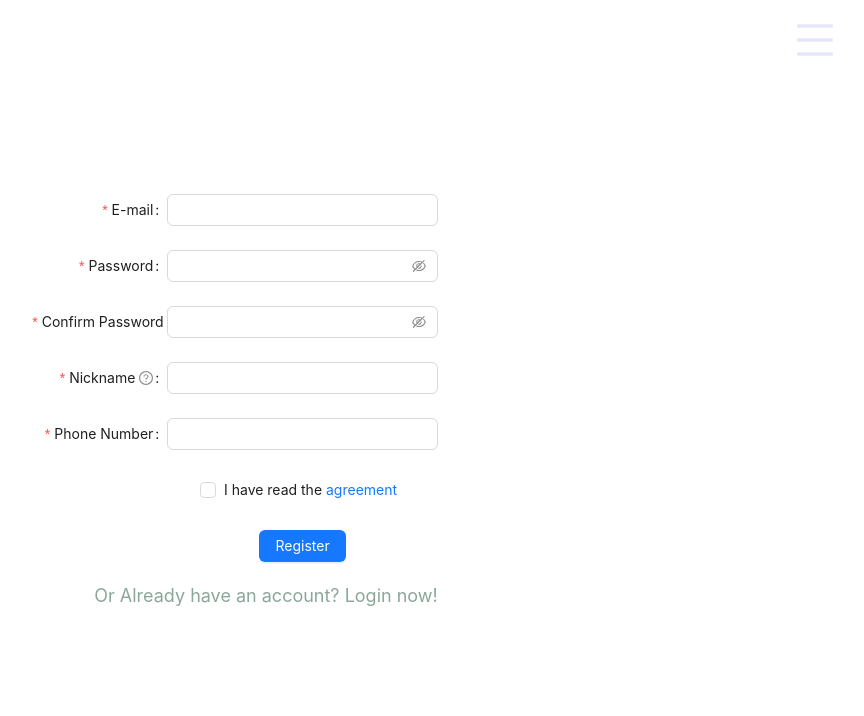
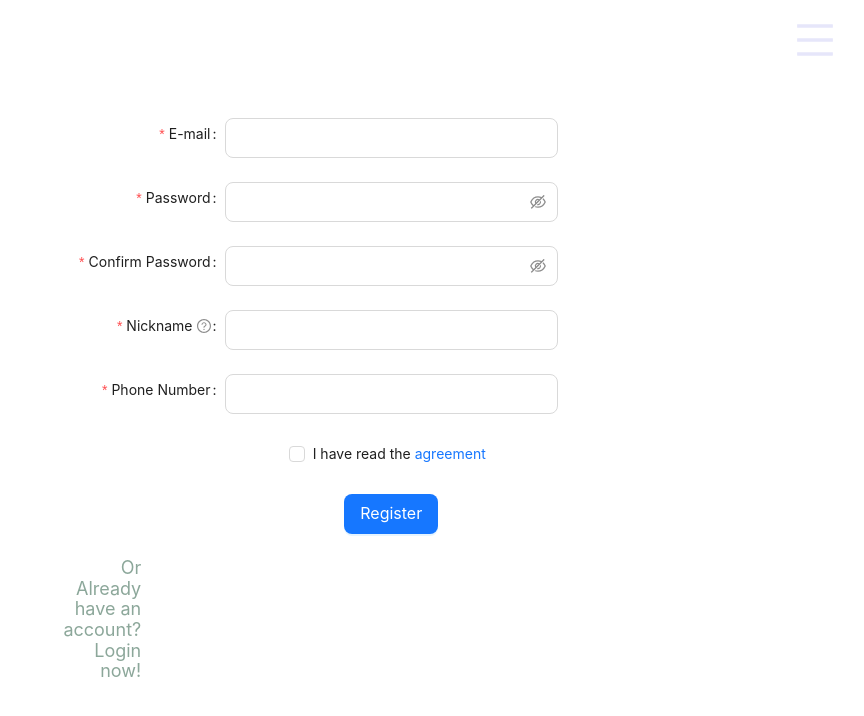
Before and after one commit to nanannannana/open-your-window, a React (Create React App) app: page /user/signin in a window 1280 px wide. Both pictures are taken after a click on the link "Or Register now!". Shown: the top 716 px of the page, without its empty margins (405-1269 px from the left). Built offline with nearby package versions, Linux system fonts and the light colour scheme; no server answers; a web font is replaced by a local one.

Commit message:
feat:회원가입 로그인  모달 수정, 버튼 수정, 레이아웃 수정

```diff
--- a/src/App.js
+++ b/src/App.js
@@ -14,6 +14,7 @@ import UniverseViewer from './components/universe/UniverseViewer';
 import SignIn_Main from './pages/SignIn_Main';
 import Window_Posts from './pages/Window_Main/Window_Posts';
 import SearchBar from './components/common/SearchBar';
+import MyInfo from './components/mypage/MyInfo';
 
 function App() {
   return (
@@ -28,7 +29,6 @@ function App() {
         <Route path="/window/postedit" element={<Window_PostEdit />} />
         {/* <Route path="/user/signin_up" element={<SignIn_SignUp_Main />} /> */}
         <Route path="/user/signin" element={<SignIn_Main />} />
-        <Route path="/user/mypage" element={<MyPage_Main />} />
         <Route path="/mypage" element={<MyPage_Main />} />
         <Route path="/search" element={<SearchBar />} />
         <Route path="*" element={<NotFound />} />
--- a/src/components/common/DrawerToggler.jsx
+++ b/src/components/common/DrawerToggler.jsx
@@ -107,7 +107,7 @@ export default function DrawerToggler() {
           {userid ? (
             <>
               <NavEl>
-                <Link to="/user/mypage" style={NavLinkSt}>
+                <Link to="/mypage" style={NavLinkSt}>
                   My Page
                 </Link>
               </NavEl>
--- a/src/components/mypage/DeleteUser.jsx
+++ b/src/components/mypage/DeleteUser.jsx
@@ -9,12 +9,11 @@ export default function DeleteUser() {
   const userid = localStorage.getItem('userid');
   console.log(userid);
   //   const [checkPW, setCheckPW] = useState(false);
-  const { confirm } = Modal;
 
   const checkDelUser = () => {
-    confirm({
-      title: '아름다운 사진들을 더이상 볼 수 없어요',
-      icon: <ExclamationCircleFilled />,
+    Modal.info({
+      width: 600,
+      title: '아름다운 사진들을 더 이상 볼 수 없어요',
       content: '정말 탈퇴하시겠습니까?',
       onOk() {
         delUserInfo(userid);
--- a/src/components/mypage/SignIn.jsx
+++ b/src/components/mypage/SignIn.jsx
@@ -5,17 +5,16 @@ import axios from 'axios';
 import { useNavigate } from 'react-router';
 import { setUser } from '../../store/modules/users';
 import { useDispatch } from 'react-redux';
-import { ExclamationCircleFilled } from '@ant-design/icons';
+// import { ExclamationCircleFilled } from '@ant-design/icons';
 
 export default function SignIn() {
   const dispatch = useDispatch();
   const navigate = useNavigate();
 
-  const { confirm } = Modal;
   const showConfirm = () => {
-    confirm({
+    Modal.success({
+      width: 600,
       title: 'Welcome',
-      icon: <ExclamationCircleFilled />,
       content: 'Share your window right now !',
       onOk() {
         navigate('/', { replace: true });
@@ -24,9 +23,9 @@ export default function SignIn() {
   };
 
   const showError = () => {
-    confirm({
+    Modal.warning({
+      width: 600,
       title: 'Try Again',
-      icon: <ExclamationCircleFilled />,
       content: 'You entered wrong email or password',
       onOk() {
         console.log('OK');
@@ -61,7 +60,7 @@ export default function SignIn() {
         initialValues={{
           remember: true,
         }}
-        style={{ maxWidth: 600 }}
+        style={{ width: 500 }}
         onFinish={onFinish}
         preserve={false}
       >
@@ -75,6 +74,7 @@ export default function SignIn() {
           ]}
         >
           <Input
+            size="large"
             prefix={<UserOutlined className="site-form-item-icon" />}
             placeholder="E-mail"
           />
@@ -89,6 +89,7 @@ export default function SignIn() {
           ]}
         >
           <Input
+            size="large"
             prefix={<LockOutlined className="site-form-item-icon" />}
             type="password"
             placeholder="Password"
@@ -106,6 +107,7 @@ export default function SignIn() {
 
         <Form.Item>
           <Button
+            size="large"
             type="primary"
             htmlType="submit"
             className="login-form-button"
--- a/src/components/mypage/SingIn_SignUp.jsx
+++ b/src/components/mypage/SingIn_SignUp.jsx
@@ -40,11 +40,7 @@ const tailFormItemLayout = {
 export default function SignIn_SignUp() {
   const [form] = Form.useForm();
   const navigate = useNavigate();
-  const [reSign, setReSign] = useState(false);
 
-  useEffect(() => {
-    console.log('reSigned');
-  }, [reSign]);
   // 회원가입
   const onFinish = async (values) => {
     console.log('Received values of form: ', values);
@@ -59,11 +55,10 @@ export default function SignIn_SignUp() {
       .catch((err) => console.log(err));
   };
 
-  const { confirm } = Modal;
   const showConfirm = () => {
-    confirm({
+    Modal.success({
+      width: 600,
       title: '회원가입이 완료되었습니다.',
-      icon: <ExclamationCircleFilled />,
       content: '로그인 후 이용해주세요 !',
       onOk() {
         // form.resetFields();
@@ -71,14 +66,14 @@ export default function SignIn_SignUp() {
       },
     });
   };
-  //// UI 시작/////////////////
+  /////////// UI 시작/////////////////
   return (
     <Form
       {...formItemLayout}
       form={form}
       name="register"
       onFinish={onFinish}
-      style={{ maxWidth: 600 }}
+      style={{ minWidth: 500 }}
       scrollToFirstError
     >
       <Form.Item
@@ -95,7 +90,7 @@ export default function SignIn_SignUp() {
           },
         ]}
       >
-        <Input />
+        <Input size="large" />
       </Form.Item>
 
       <Form.Item
@@ -109,7 +104,7 @@ export default function SignIn_SignUp() {
         ]}
         hasFeedback
       >
-        <Input.Password />
+        <Input.Password size="large" />
       </Form.Item>
 
       <Form.Item
@@ -134,7 +129,7 @@ export default function SignIn_SignUp() {
           }),
         ]}
       >
-        <Input.Password />
+        <Input.Password size="large" />
       </Form.Item>
 
       <Form.Item
@@ -149,7 +144,7 @@ export default function SignIn_SignUp() {
           },
         ]}
       >
-        <Input />
+        <Input size="large" />
       </Form.Item>
       <Form.Item
         name="phone"
@@ -161,11 +156,7 @@ export default function SignIn_SignUp() {
           },
         ]}
       >
-        <Input
-          style={{
-            width: '100%',
-          }}
-        />
+        <Input size="large" />
       </Form.Item>
       <Form.Item
         name="agreement"
@@ -185,7 +176,7 @@ export default function SignIn_SignUp() {
         </Checkbox>
       </Form.Item>
       <Form.Item {...tailFormItemLayout}>
-        <Button type="primary" htmlType="submit">
+        <Button type="primary" htmlType="submit" size="large">
           Register
         </Button>
       </Form.Item>
--- /dev/null
+++ b/src/components/universe/UniverseBtn.css
@@ -0,0 +1,4 @@
+.Univ_navBtn svg {
+  transform: scale(1.5);
+  color: #8ca79a;
+}
--- a/src/components/universe/UniverseBtn.jsx
+++ b/src/components/universe/UniverseBtn.jsx
@@ -1,15 +1,15 @@
 import React from 'react';
+import './UniverseBtn.css';
 import styled from 'styled-components';
 import Button from 'antd/lib/button';
 import Tooltip from 'antd/lib/tooltip';
-import { EastOutlined } from '@mui/icons-material';
-import { WestOutlined } from '@mui/icons-material';
+import { PictureFilled, RocketFilled } from '@ant-design/icons';
 import { useNavigate } from 'react-router';
 
 const MyBtn = styled(Button)`
   float: right;
   margin: 20px 100px 0 0;
-  transform: scale(1.2);
+  transform: scale(1.7);
 `;
 
 // const goPage = () => {
@@ -25,15 +25,10 @@ export default function UniverseBtn(props) {
     <>
       <Tooltip title={isGame ? 'Go UNIVERSE MAIN' : 'GO Game'}>
         <MyBtn
+          className="Univ_navBtn"
           type="text"
           size="large"
-          icon={
-            isGame ? (
-              <WestOutlined color="white" />
-            ) : (
-              <EastOutlined color="white" />
-            )
-          }
+          icon={isGame ? <PictureFilled /> : <RocketFilled />}
           onClick={() => {
             isGame
               ? navigate('/universe', { replace: true })
--- a/src/components/universe/UniverseHMPlayer.jsx
+++ b/src/components/universe/UniverseHMPlayer.jsx
@@ -116,7 +116,7 @@ export default function UniverseHMPlayer() {
   // UI 시작 ////////////////////////////////
   return (
     <Div1>
-      <HintBtn type="text" onClick={showHint}>
+      <HintBtn type="link" onClick={showHint}>
         {hint}
       </HintBtn>
       <MyDiv>
--- a/src/pages/MyPage_Main.jsx
+++ b/src/pages/MyPage_Main.jsx
@@ -38,7 +38,8 @@ const EmailandIconBox = styled.div`
 
 export default function MyPage_Main() {
   const dispatch = useDispatch();
-  const user_id = 'hello12@naver.com';
+  // const user_id = 'hello12@naver.com';
+  const user_id = localStorage.getItem('userid');
   const mypost = useSelector((state) => state.mypage.mypost);
   const change = useSelector((state) => state.mypage.change);
 
--- a/src/pages/SignIn_Main.jsx
+++ b/src/pages/SignIn_Main.jsx
@@ -43,8 +43,8 @@ export default function SignIn_Main() {
       <Toggler>
         <DrawerToggler />
       </Toggler>
-      <Row align="middle" justify="center">
-        <Col flex={2} align="center">
+      <Row align="middle" justify="space-around">
+        <Col span={4} align="center">
           {isUser && <SignIn />}
           {isUser || <SignIn_SignUp />}
           <div style={{ textAlign: 'right' }}>
@@ -59,8 +59,8 @@ export default function SignIn_Main() {
             </RegA>
           </div>
         </Col>
-        <Col flex={1} align="center">
-          <img src={signBG} style={{ objectFit: 'cover' }} />
+        <Col span={6} align="center">
+          <img src={signBG} style={{ height: '80vh' }} />
         </Col>
       </Row>
     </SignContainer>
--- a/src/pages/Universe/Universe_HM.jsx
+++ b/src/pages/Universe/Universe_HM.jsx
@@ -14,11 +14,11 @@ export default function Universe_HM() {
   const asyncLoading = useSelector((state) => {
     return state.asyncThunk.loading;
   });
-  // const dispatch = useDispatch();
+  const dispatch = useDispatch();
 
-  // useEffect(() => {
-  //   dispatch(asyncUpFetch());
-  // }, []);
+  useEffect(() => {
+    dispatch(asyncUpFetch());
+  }, []);
 
   return (
     <div
```
Also changed, not shown: src/pages/SignIn_Main.css (added).
